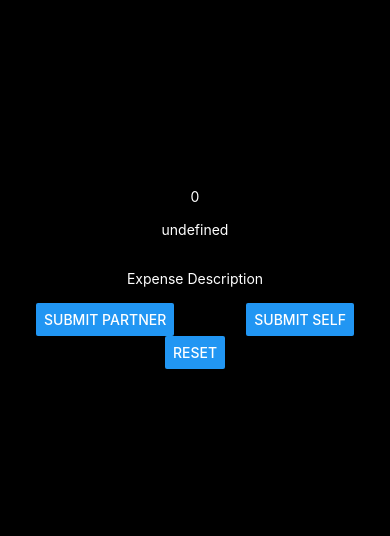
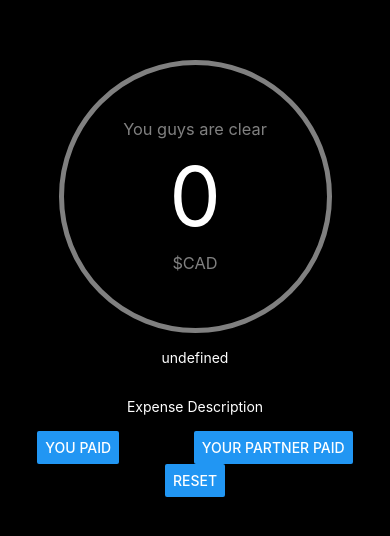
Before and after one commit to IliasDeros/expense-tracker, a React Native app: screen / in a window 390 px wide. Shown: the part 144-680 px from the top of the page. Built offline with nearby package versions, Linux system fonts and the light colour scheme.

Commit message:
Add styled circle

```diff
--- a/components/ExpenseSubmit/index.js
+++ b/components/ExpenseSubmit/index.js
@@ -6,12 +6,12 @@ export function ExpenseSubmit({ submitPartner, submitSelf }) {
   return (
     <Container>
       <Button
-        title="Submit Partner"
-        onPress={submitPartner}
+        title="You paid"
+        onPress={submitSelf}
       />
       <Button
-        title="Submit Self"
-        onPress={submitSelf}
+        title="Your partner paid"
+        onPress={submitPartner}
       />
     </Container>
   )
--- a/components/ResetButton.js
+++ b/components/ResetButton.js
@@ -2,7 +2,6 @@ import React from 'react'
 import { Alert, Button } from 'react-native'
 
 function promptReset(onPress) {
-  onPress() // Remove for iOS
   Alert.alert(
     'Clear expenses',
     'Reset all expenses?',
--- a/components/Total/index.js
+++ b/components/Total/index.js
@@ -1,6 +1,39 @@
 import React from 'react'
-import { StyledTotal } from './styles'
+import {
+  StyledTotal,
+  NeutralText,
+  NeutralCircle,
+  PositiveCircle,
+  NegativeCircle,
+  NegativeText,
+  PositiveText } from './styles'
+
+const neutralTotal = "You guys are clear"
+const positiveTotal = "Your partner owes you:"
+const negativeTotal = "You owe your partner"
 
 export function Total({ total }) {
-  return <StyledTotal>{total}</StyledTotal>
+  let Circle = NeutralCircle
+  let TextComponent = NeutralText
+  let display = total
+  let text = neutralTotal
+
+  if (total < 0) {
+    Circle = NegativeCircle
+    TextComponent = NegativeText
+    text = negativeTotal
+    display = -total
+  }
+
+  if (total > 0) {
+    Circle = PositiveCircle
+    TextComponent = PositiveText
+    text = positiveTotal
+  }
+
+  return <Circle>
+    <TextComponent>{text}</TextComponent>
+    <StyledTotal total={display}/>
+    <TextComponent>$CAD</TextComponent>
+  </Circle>
 }
--- a/components/Total/styles.js
+++ b/components/Total/styles.js
@@ -1,14 +1,99 @@
 import React from 'react'
-import { StyleSheet, Text } from 'react-native'
+import { Dimensions, StyleSheet, Text, View } from 'react-native'
+
+const { width, height } = Dimensions.get('window')
+const circleSize = Math.min(width, height) * 0.7
+
+const circleStyle = {
+  display: 'flex',
+  flexDirection: 'column',
+  justifyContent: 'space-between',
+  alignItems: 'center',
+  borderRadius: '50%',
+  borderWidth: 5,
+  width: circleSize,
+  height: circleSize,
+  paddingTop: circleSize * 0.2,
+  paddingBottom: circleSize * 0.2,
+}
+
+const textStyle = {
+  fontSize: circleSize * 0.06
+}
+
+const colorNeutral = 'gray'
+const colorNegative = 'red'
+const colorPositive = 'lightgray'
 
 const styles = StyleSheet.create({
-  text: {
-    color: '#FFF'
-  }
+  neutralCircle: {
+    ...circleStyle,
+    borderColor: colorNeutral,
+  },
+
+  positiveCircle: {
+    ...circleStyle,
+    borderColor: colorPositive
+  },
+
+  negativeCircle: {
+    ...circleStyle,
+    borderColor: colorNegative
+  },
+
+  textNeutral: {
+    ...textStyle,
+    color: colorNeutral,
+  },
+
+  textPositive: {
+    ...textStyle,
+    color: colorPositive
+  },
+
+  textNegative: {
+    ...textStyle,
+    color: colorNegative
+  },
+
+  textTotal: {
+    color: '#FFF',
+    fontSize: circleSize * 0.3,
+  },
 })
 
-export function StyledTotal({ children }) {
-  return <Text style={styles.text}>
+export function NeutralCircle({ children }) {
+  return <View style={styles.neutralCircle}>
     {children}
+  </View>
+}
+
+export function NegativeCircle({ children }) {
+  return <View style={styles.negativeCircle}>
+    {children}
+  </View>
+}
+
+export function PositiveCircle({ children }) {
+  return <View style={styles.positiveCircle}>
+    {children}
+  </View>
+}
+
+export function StyledTotal({ total }) {
+  return <Text style={styles.textTotal}>
+    {total}
   </Text>
 }
+
+export function NeutralText({ children }) {
+  return <Text style={styles.textNeutral}>{children}</Text>
+}
+
+export function PositiveText({ children }) {
+  return <Text style={styles.textPositive}>{children}</Text>
+}
+
+export function NegativeText({ children }) {
+  return <Text style={styles.textNegative}>{children}</Text>
+}
--- a/components/TotalContainer.js
+++ b/components/TotalContainer.js
@@ -2,8 +2,8 @@ import React from 'react'
 import { Total } from './Total/index'
 
 export function TotalContainer({ partnerExpenses, selfExpenses }) {
-  let total = partnerExpenses.reduce((acc, cur) => acc + cur.value, 0)
-  total = selfExpenses.reduce((acc, cur) => acc - cur.value, total)
+  let total = partnerExpenses.reduce((acc, cur) => acc - cur.value, 0)
+  total = selfExpenses.reduce((acc, cur) => acc + cur.value, total)
 
   return <Total total={total} />
 }
```
